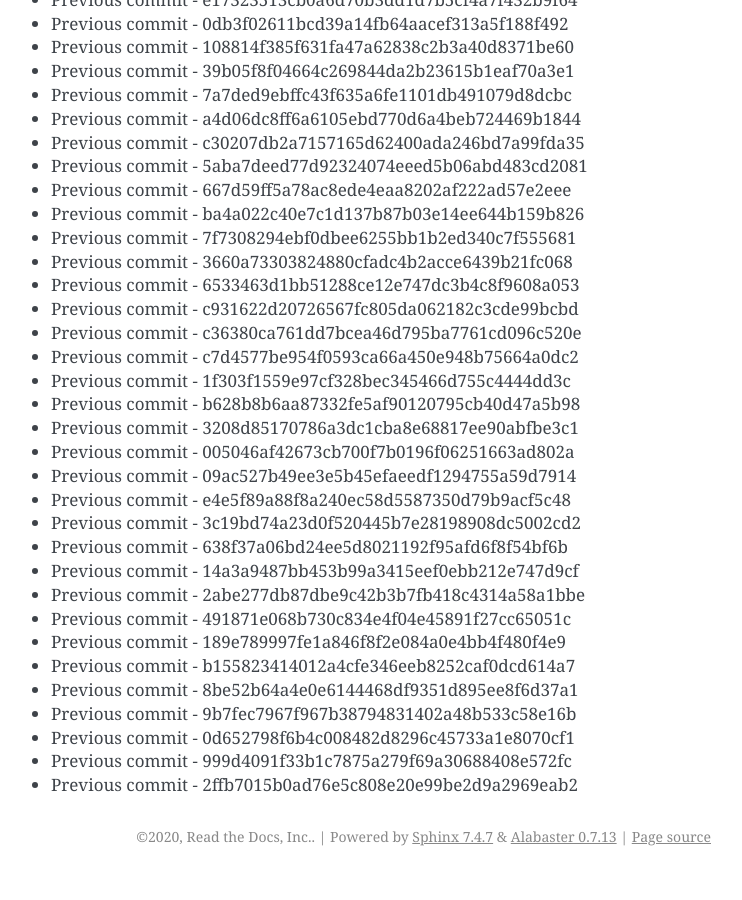
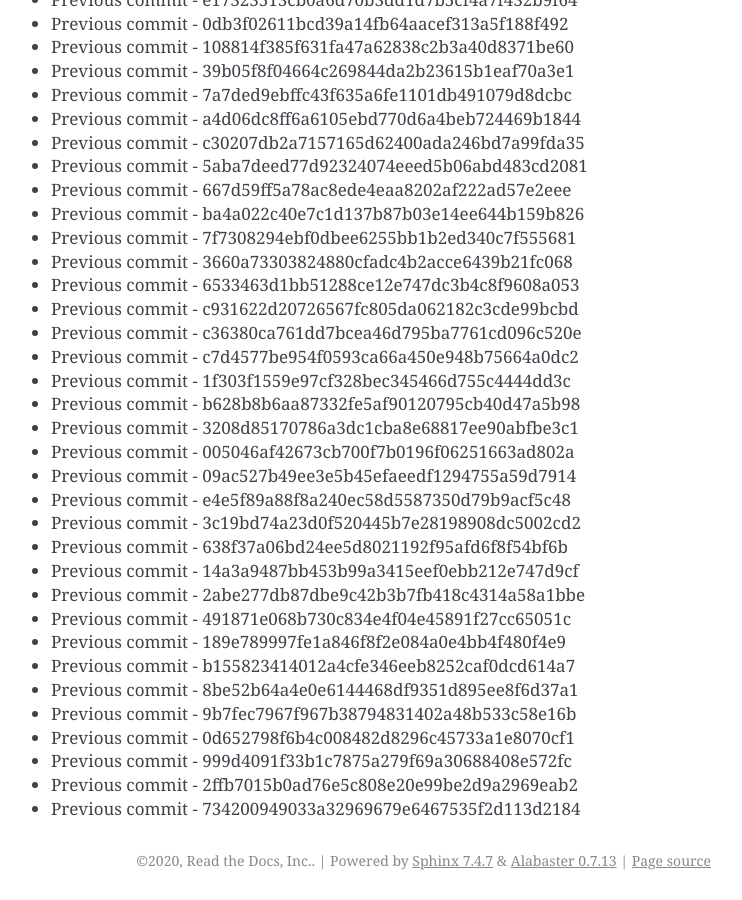
Before and after one commit to readthedocs/rtd-git-stresstest, a Sphinx documentation site: the page built from docs/updates.rst, in a window 1280 px wide and 900 px high, scrolled down 27570 px. Shown: the whole window, without its empty margins (399-1141 px from the left). Built offline with Sphinx 7.4.7, drawn with Linux system fonts in a browser that asks for light colours; before the commit the page ends 28446 px from its top, so only the background shows below that.

Commit message:
Generating commit from previous: 734200949033a32969679e6467535f2d113d2184

```diff
--- a/docs/updates.rst
+++ b/docs/updates.rst
@@ -1190,3 +1190,4 @@ It can be tested for any performance characteristics.
 * Previous commit - 0d652798f6b4c008482d8296c45733a1e8070cf1
 * Previous commit - 999d4091f33b1c7875a279f69a30688408e572fc
 * Previous commit - 2ffb7015b0ad76e5c808e20e99be2d9a2969eab2
+* Previous commit - 734200949033a32969679e6467535f2d113d2184
```
